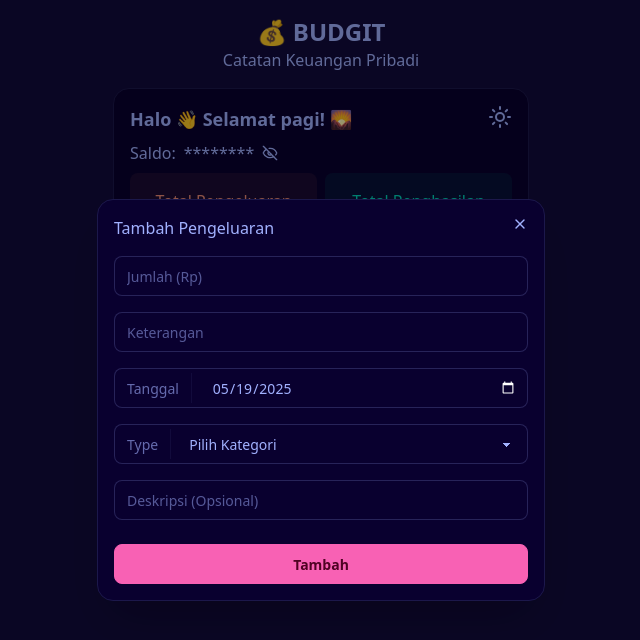
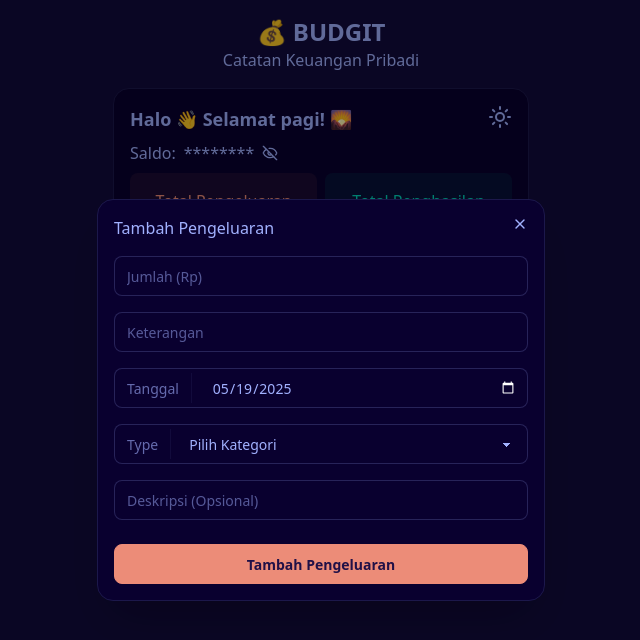
Before and after one commit to faridreaming/budgit, a React (Vite) app: page / in a window 1280 px wide. Both pictures are taken after a click on the button "Pengeluaran". Shown: the top 640 px of the page, without its empty margins (319-959 px from the left). Built offline with nearby package versions, Linux system fonts and the light colour scheme.

Commit message:
feat: update design

```diff
--- a/src/components/TambahPengeluaran.jsx
+++ b/src/components/TambahPengeluaran.jsx
@@ -8,10 +8,10 @@ export default function TambahPengeluaran({ kategori, onAddPengeluaran }) {
     e.preventDefault()
     const newPengeluaran = {
       id: nanoid(),
-      jumlah: e.target.jumlah.value,
+      tanggal: e.target.tanggal.value,
+      jumlah: parseInt(e.target.jumlah.value),
       keterangan: e.target.keterangan.value,
-      tanggal: e.target.tanggal.value,
-      idKategori: e.target.idKategori.value,
+      idKategori: parseInt(e.target.idKategori.value),
       deskripsi: e.target.deskripsi.value || '',
     }
     onAddPengeluaran(newPengeluaran)
@@ -82,8 +82,8 @@ export default function TambahPengeluaran({ kategori, onAddPengeluaran }) {
             />
           </label>
           <div className="modal-action">
-            <button type="submit" className="btn btn-primary btn-md w-full">
-              Tambah
+            <button type="submit" className="btn btn-error btn-md w-full">
+              Tambah Pengeluaran
             </button>
           </div>
         </form>
```
